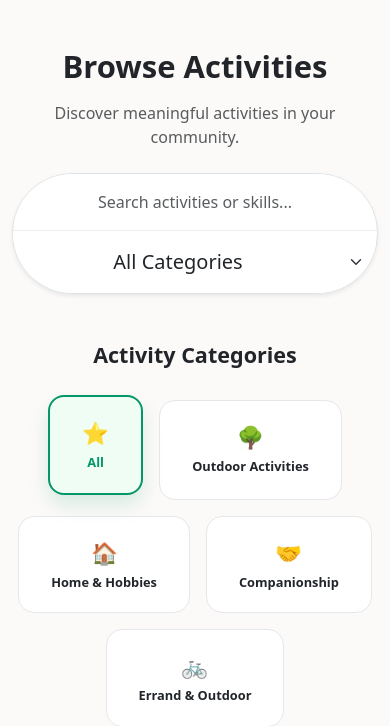
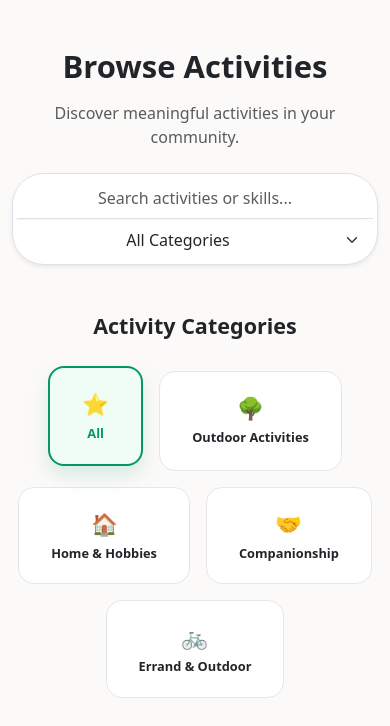
Before and after one commit to Jocundity/Itech-project, a Django app: page /kindred/activities/ in a window 390 px wide. Shown: the part 73-799 px from the top of the page. Run offline with Django 5.2, Linux system fonts and the light colour scheme; data that the repository does not hold is empty.

Commit message:
Final Additions/Polish

```diff
--- a/kindredcareconnect/kindred/templates/activities.html
+++ b/kindredcareconnect/kindred/templates/activities.html
@@ -14,12 +14,12 @@
 
             <div class="row justify-content-center">
                 <div class="col-lg-8">
-                    <div class="input-group input-group-lg rounded-pill bg-white shadow-sm border overflow-hidden d-flex flex-column flex-md-row">
+                    <div class="input-group input-group-lg rounded-pill bg-white shadow-sm border overflow-hidden d-flex flex-column flex-md-row p-1 p-md-0">
                         <div class="d-flex flex-grow-1 border-bottom border-md-bottom-0">
                             <span class="input-group-text bg-transparent border-0 ps-4 d-none d-md-flex">🔍</span>
-                            <input type="text" id="activity-search" class="form-control border-0 shadow-none py-3 mobile-search-center" placeholder="Search activities or skills...">
+                            <input type="text" id="activity-search" class="form-control border-0 shadow-none py-2 py-md-3 mobile-search-center" placeholder="Search activities or skills...">
                         </div>
-                        <select id="category-dropdown" class="form-select border-0 border-md-start shadow-none text-center custom-select py-3" style="max-width: 100%; width: 100%; border-radius: 0;">
+                        <select id="category-dropdown" class="form-select border-0 border-md-start shadow-none text-center custom-select py-2 py-md-3">
                             <option value="all" selected>All Categories</option>
                             <option value="outdoor">Outdoor</option>
                             <option value="home">Home & Hobbies</option>
--- a/kindredcareconnect/static/Kindred/css/custom.css
+++ b/kindredcareconnect/static/Kindred/css/custom.css
@@ -374,6 +374,17 @@ body {
     .mobile-search-center {
         text-align: left;
     }
+
+    #category-dropdown {
+        width: 180px !important; /* Prevents dropdown from taking up 50% of the bar */
+        max-width: 200px;
+        border-top: none !important;
+        font-size: 1rem !important; /* Consistent size for desktop */
+    }
+
+    #activity-search {
+        font-size: 1rem !important;
+    }
 }
 
 /* Senior Request new activity form---------------------------------------------------------------------- */
@@ -477,26 +488,39 @@ body {
     height: 0px;
 }
 
+/* 2. Mobile Specific Overrides (Max-width 767px) */
 @media (max-width: 767px) {
-    .border-md-start {
-        border-left: none !important;
-    }
-    /* Centers everything on mobile for a cleaner look */
-    .safety-card {
-        text-align: center;
+    /* Fix for the 'boxy' look when stacked */
+    .input-group.rounded-pill {
+        border-radius: 2rem !important;
+        padding: 8px 0;
     }
 
-    .rounded-pill-md {
-        border-radius: 1.5rem !important;
-    }
-    /* Removes the sharp vertical split line on mobile */
-    .input-group.flex-column > .border-bottom {
-        border-bottom: 1px solid #eee !important;
+    .mobile-search-center {
+        text-align: center; /* Centers the placeholder text */
     }
 
     /* Centers the dropdown text specifically for mobile */
     #category-dropdown {
         text-align-last: center;
+        border-top: 1px solid #f3f4f6 !important;
+        font-size: 1rem !important; /* Smaller text to match search input */
+        width: 100% !important;
+    }
+
+    #activity-search {
+        font-size: 1rem !important;
+        text-align: center;
+    }
+
+    /* Utility to hide the divider line */
+    .border-md-start {
+        border-left: none !important;
+    }
+
+    /* Centers everything on mobile safety cards */
+    .safety-card {
+        text-align: center;
     }
 }
 
--- a/kindredcareconnect/templates/base.html
+++ b/kindredcareconnect/templates/base.html
@@ -289,7 +289,7 @@
     <script src="{% static 'kindred/js/activities.js' %}"></script>
 
 
-
+<!------------------------------- View Details Modal -------------------------------------->
     <div class="modal fade" id="activityDetailsModal" tabindex="-1" aria-hidden="true">
     <div class="modal-dialog modal-dialog-centered">
         <div class="modal-content rounded-4 border-0 shadow-lg text-center p-5">
```
